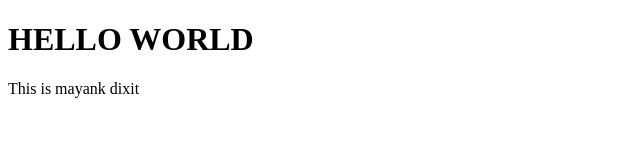
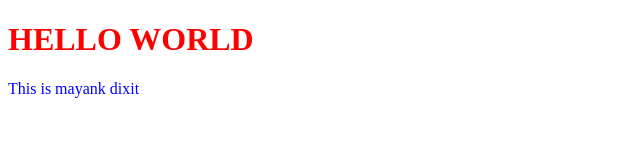
Before and after one commit to mayank0802/demo, a website: page public/index.html in a window 1280 px wide. Shown: the whole page, without its empty margins (0-640 px from the left). Drawn offline with Linux system fonts and the light colour scheme.

Commit message:
Update index.html

```diff
--- a/public/index.html
+++ b/public/index.html
@@ -1,5 +1,11 @@
 <!DOCTYPE html>
 <html>
+	<head>
+	<style>
+  h1 {color:red;}
+  p {color:blue;}
+</style>
+		</head>
   <body>
 	<h1> HELLO WORLD </h1>
 	<p 'color'='blue'>This is mayank dixit</p>
```
